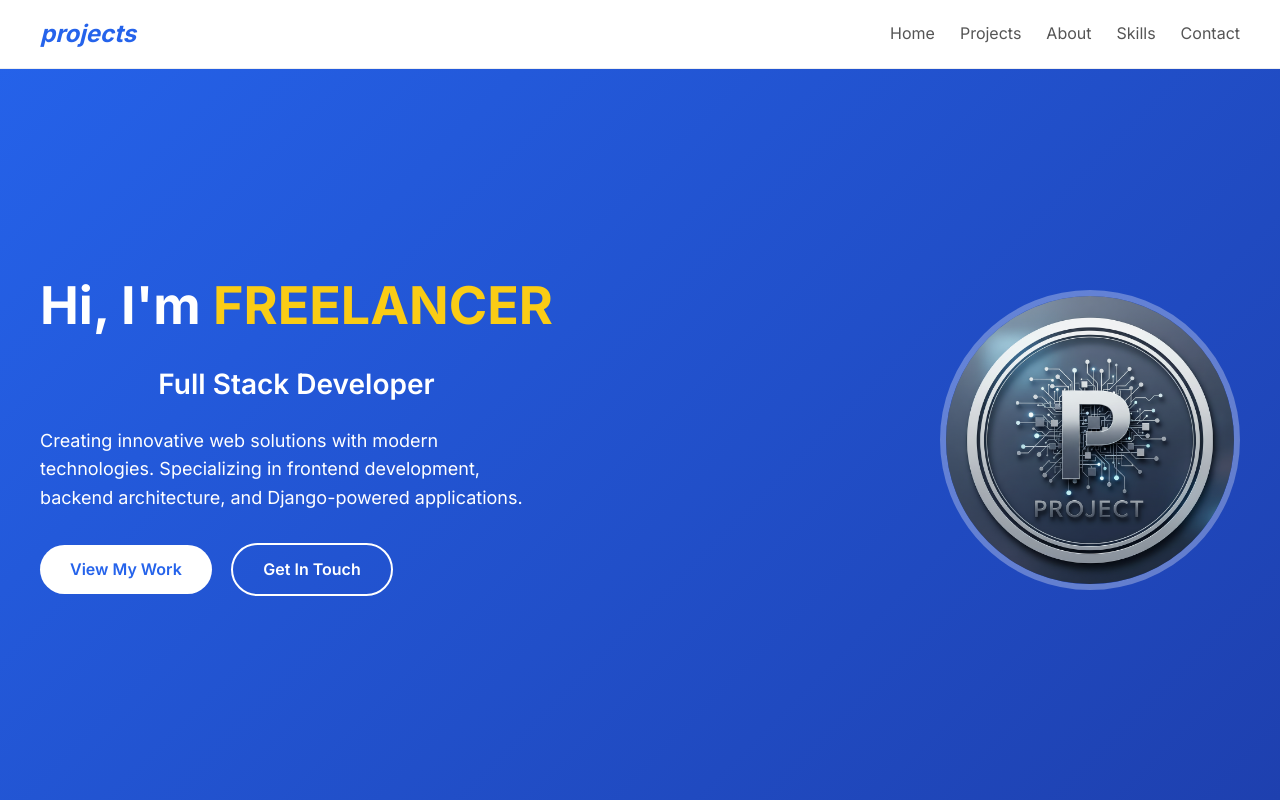
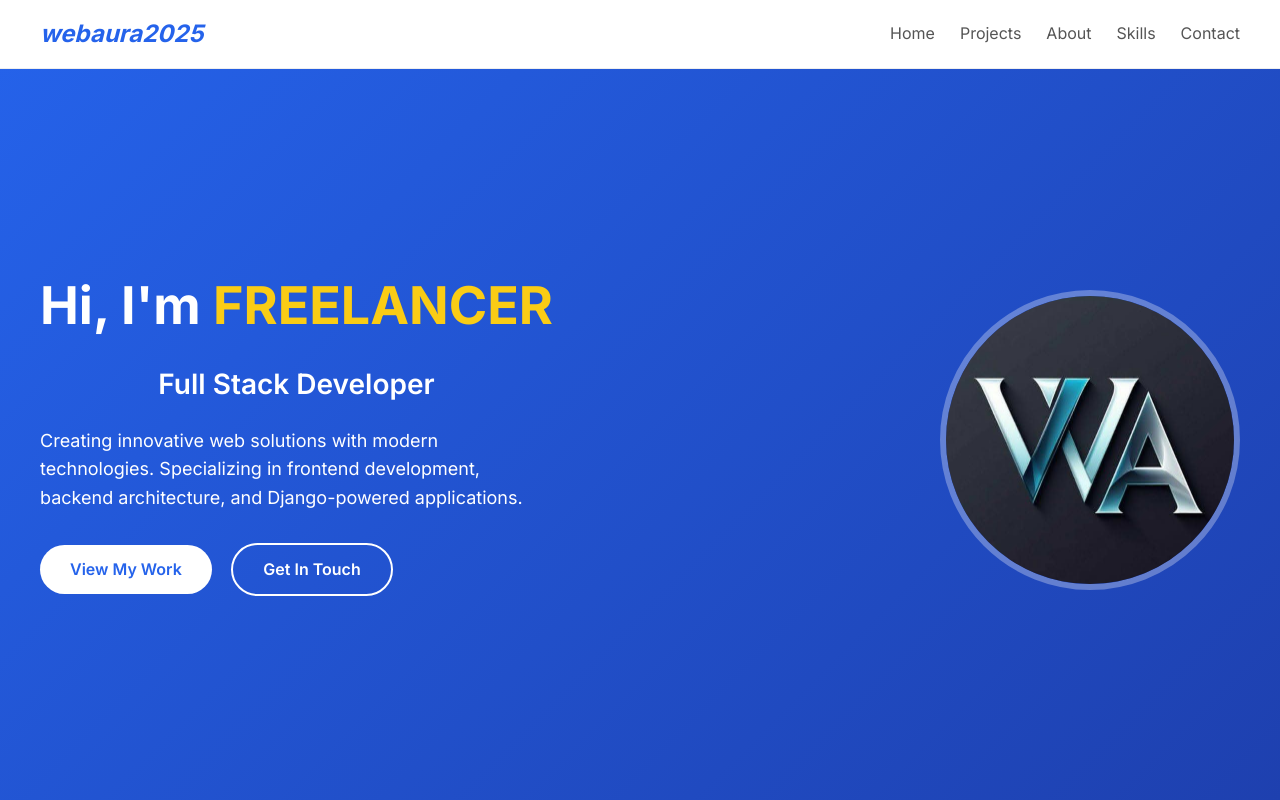
Before and after one commit to ANKUSHG11/newPortfolio, a plain HTML site: page index.html in a window 1280 px wide. Shown: the top 800 px of the page. Drawn offline with Linux system fonts and the light colour scheme.

Commit message:
Update profile name, logo, and project details
Updated the profile name and image in the hero section, changed the logo in the navbar, and adjusted project descriptions.

```diff
--- a/index.html
+++ b/index.html
@@ -204,7 +204,7 @@
 
   <!-- Navbar -->
   <nav>
-    <div class="logo"><i>projects</i></div>
+    <div class="logo"><i>webaura2025</i></div>
     <ul>
       <li><a href="#home">Home</a></li>
       <li><a href="#projects">Projects</a></li>
@@ -233,7 +233,7 @@
         <a href="#contact" class="btn-outline">Get In Touch</a>
       </div>
     </div>
-    <img src="img.png" alt="Profile">
+    <img src="webaura.jpg" alt="Profile">
   </section>
 
   <!-- Projects -->
```
